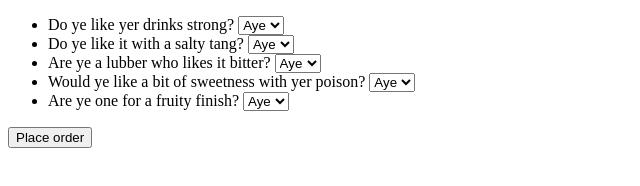
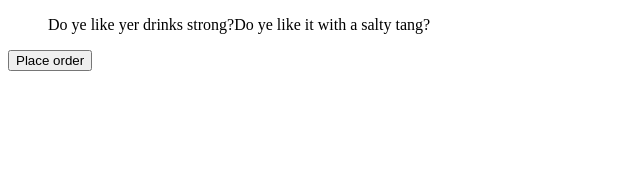
Before and after one commit to mrmojica/Pirate-Bartender-Test2, a plain HTML site: page index.html in a window 1280 px wide. Shown: the whole page, without its empty margins (0-640 px from the left). Drawn offline with nearby package versions, Linux system fonts and the light colour scheme.

Commit message:
created questions

```diff
--- a/index.html
+++ b/index.html
@@ -8,4 +8,4 @@
 <button class="place-order">Place order</button>
 
 <script src="https://code.jquery.com/jquery-2.2.3.min.js"></script>
-<script src="app.js"></script>
+<script src="script.js"></script>
--- /dev/null
+++ b/script.js
@@ -0,0 +1,36 @@
+
+var questionList = new QuestionList();
+
+
+function QuestionList() {
+	this.question = []
+};
+
+// Bartender object, make drink method, get preferences
+
+
+QuestionList.prototype.addQuestion = function(question) {
+	this.question.push(question);
+};
+
+
+QuestionList.prototype.showQuestions = function() {
+	for (var i = 0; i < this.question.length; i++) {
+		console.log(this.question[i]);
+		$(".question-list").append(this.question[i]);
+	};
+};
+
+
+$(document).ready(function(){
+
+
+questionList.addQuestion('Do ye like yer drinks strong?');
+questionList.addQuestion('Do ye like it with a salty tang?');
+
+questionList.showQuestions();
+
+
+
+
+});
```
